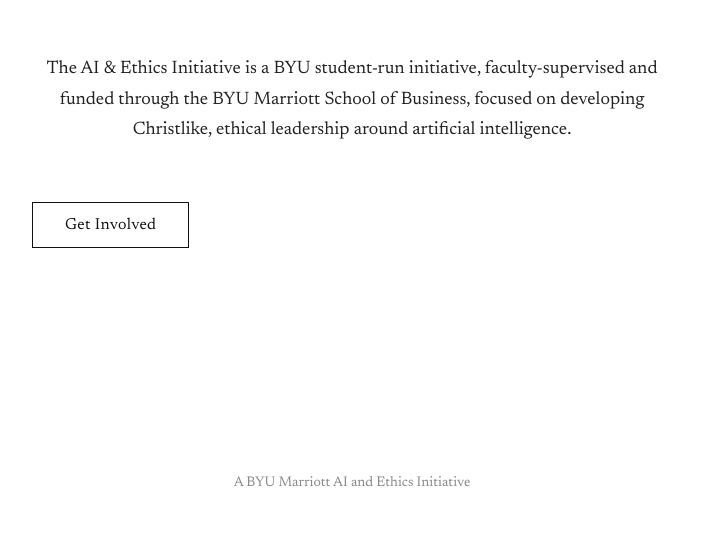
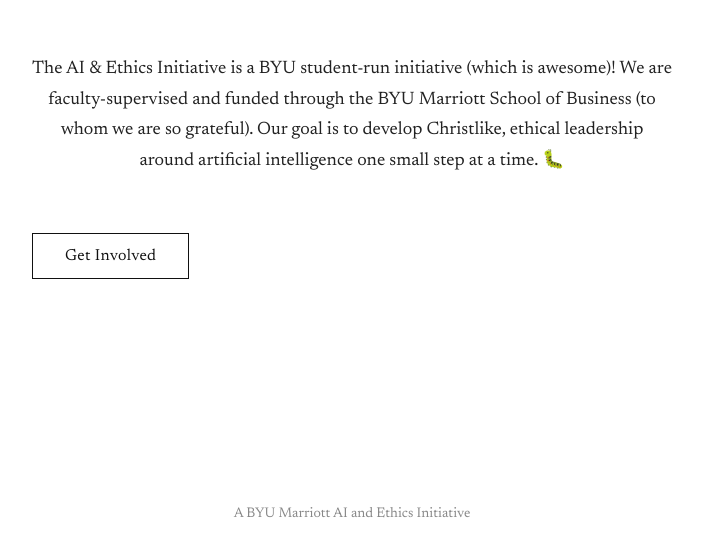
Before and after one commit to finnish-smile/ai-ethics-initiative, a React (Vite) app: page / in a window 1280 px wide. Shown: the part 1053-1602 px from the top of the page, without its empty margins (288-991 px from the left). Before the commit the page ends 1571 px from the top, so only its background shows below. Built offline with nearby package versions, Linux system fonts and the light colour scheme.

Commit message:
Update Home page mission paragraph copy
Adds the parenthetical asides and closing line with an emoji, per
updated wording.

Co-Authored-By: Claude Sonnet 5 <noreply@anthropic.com>

```diff
--- a/src/pages/Home.jsx
+++ b/src/pages/Home.jsx
@@ -112,9 +112,10 @@ export default function Home() {
       </div>
 
       <p className="body-text center">
-        The AI &amp; Ethics Initiative is a BYU student-run initiative, faculty-supervised and
-        funded through the BYU Marriott School of Business, focused on developing Christlike,
-        ethical leadership around artificial intelligence.
+        The AI &amp; Ethics Initiative is a BYU student-run initiative (which is awesome)! We are
+        faculty-supervised and funded through the BYU Marriott School of Business (to whom we are
+        so grateful). Our goal is to develop Christlike, ethical leadership around artificial
+        intelligence one small step at a time. 🐛
       </p>
 
       <Link to="/get-involved" className="btn-outline hero-cta">
```
